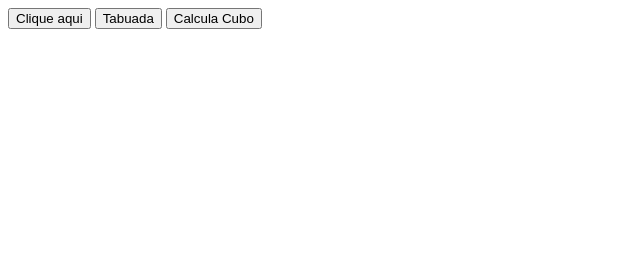
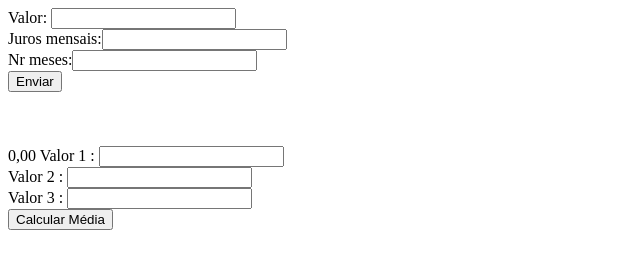
Before and after one commit to eduardokovalrezende/primeiroc_3t, a plain HTML site: page index.html in a window 1280 px wide. Shown: the whole page, without its empty margins (0-640 px from the left). Drawn offline with Linux system fonts and the light colour scheme.

Commit message:
Update index.html

```diff
--- a/index.html
+++ b/index.html
@@ -6,11 +6,20 @@
     <meta name="viewport" content="width=device-width, initial-scale=1.0">
     <title>Primeiro C</title>
     <script src="estudo.js"></script>
+
 </head>
 <body>
-    <button onclick="escreva()">Clique aqui</button>
-    <button onclick="minhaTabuada()">Tabuada</button>
-    <button onclick="cubo()">Calcula Cubo</button>
+   Valor: <input id="valor" type="text"><br>
+   Juros mensais:<input id="juros" type="juros"><br>
+   Nr meses:<input id="meses" type="text"><br>
+   <button onclick="mat()">Enviar</button>
+
+<br><br><br><br>
+<span id="resultado">0,00</span>
+Valor 1 : <input id+="v1"type="text"><br>
+Valor 2 : <input id+="v2"type="text"><br>
+Valor 3 : <input id+="v3"type="text"><br>
+<button onclick ="media()">Calcular Média</button>
 
 </body>
 </html>
```
